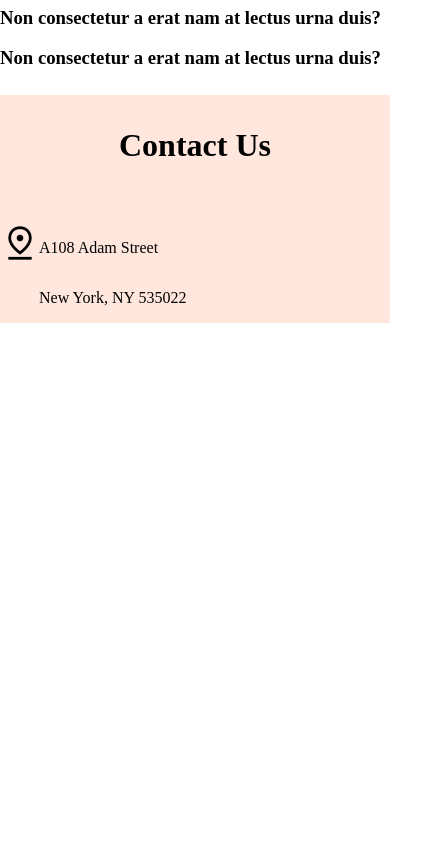
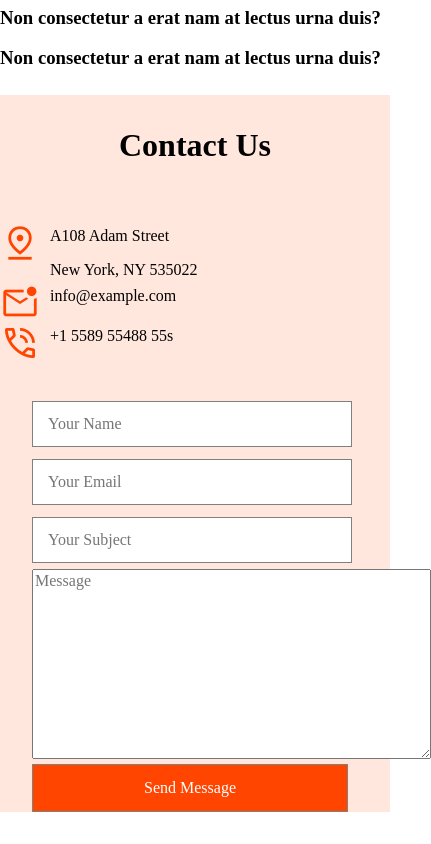
Before and after one commit to Kader1680/Gylfole, a plain HTML site: page index.html in a window 390 px wide. Shown: the part 2534-3378 px from the top of the page, 431 px wide, since content can reach past the window. Before the commit the page ends 2857 px from the top, so only its background shows below. Drawn offline with nearby package versions, Linux system fonts and the light colour scheme.

```diff
--- a/css/style.css
+++ b/css/style.css
@@ -178,17 +178,34 @@
     }
 
     .contact .index{
-        display: grid;
-        grid-template-columns: 10% 47%;
+        display: flex;
     }
     .index span{
         font-size: 2.5rem;
+        color: orangered;
     }
-    .index p:nth-child(0){
+    .info{
+        margin: -12px 10px;
+    }
+    .data{
+        margin: 2rem 2rem;
+    }
+    .data input{
+        width: 18rem;
+        height: 2.5rem;
+        margin: 6px 0px;
+        border: 1px solid grey;
+        padding: 2px 15px;
+    }
+    .data textarea{
+
 
     }
-
-    .index p:nth-child(1){
+    .data button{
+        background-color: orangered;
+        padding: 14px 111px;
+        border: 1px solid gray;
+        color: white;
 
     }
 
@@ -203,4 +220,6 @@
 
 
 
+
+
 }
--- a/index.html
+++ b/index.html
@@ -99,10 +99,37 @@
             <h2>Contact Us</h2>
             <div class="index">
                 <span class="material-symbols-outlined">pin_drop</span>
-                <p>A108 Adam Street</p><br>
-                <p>New York, NY 535022</p>
+                <div class="info">
+                    <p>A108 Adam Street</p>
+                    <p>New York, NY 535022</p>
+                </div>
+            </div>
+
+            <div class="index">
+                <span class="material-symbols-outlined">mark_email_unread</span>
+                <div class="info">
+                    <p>info@example.com</p>
+                </div>
+            </div>
+
+            <div class="index">
+                <span class="material-symbols-outlined">phone_in_talk</span>
+                <div class="info">
+                    <p>+1 5589 55488 55s</p>
+                </div>
+            </div>
+
+
+            <div class="data">
+                <input type="text" placeholder="Your Name"><br>
+                <input type="text" placeholder="Your Email"><br>
+                <input type="text" placeholder="Your Subject"><br>
+                <textarea name="" id="" cols="42.7" rows="10" placeholder="Message" ></textarea><br>
+                <button>Send Message</button>
             </div>
         </div>
+
+
 
     </div>
 
```
